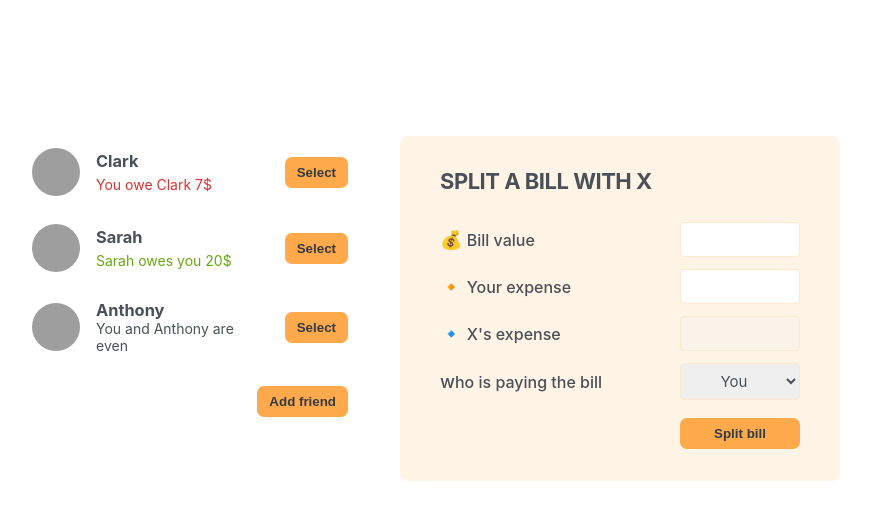
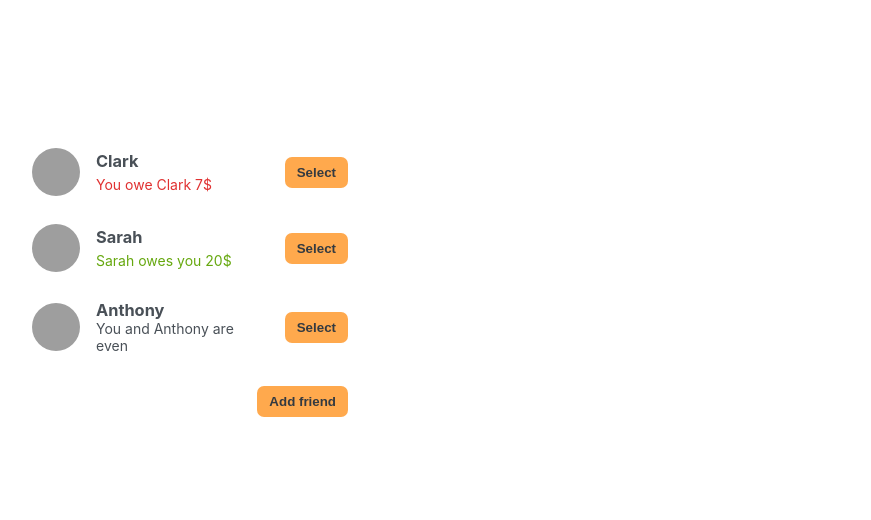
Before and after one commit to mmarty12/eat_n_split, a React (Create React App) app: page / in a window 1280 px wide. Shown: the top 520 px of the page, without its empty margins (210-1081 px from the left). Built offline with nearby package versions, Linux system fonts and the light colour scheme; grey boxes are pictures that could not be loaded; the HTML template or start-up script is replaced by a standard one.

Commit message:
implemented friend selection

```diff
--- a/src/App.js
+++ b/src/App.js
@@ -24,6 +24,7 @@
 export default function App() {
   const [friends, setFriends] = useState(initialFriends);
   const [showAddFriend, setShowAddFriend] = useState(false);
+  const [selectedFriend, setSelectedFriend] = useState(null);
 
   function handleShowAddFriend() {
     setShowAddFriend((show) => !show);
@@ -34,31 +35,49 @@
     setShowAddFriend(false);
   }
 
+  function handleSelection(friend) {
+    setSelectedFriend((cur) => (cur?.id === friend.id ? null : friend));
+    setShowAddFriend(false);
+  }
+
   return (
     <div className='app'>
       <div className='sidebar'>
-        <FriendsList friends={friends} />
+        <FriendsList
+          friends={friends}
+          selectedFriend={selectedFriend}
+          onSelection={handleSelection}
+        />
+
         {showAddFriend && <FormAddFriend onAddFriend={handleAddFriend} />}
+
         <Button onClick={handleShowAddFriend}>{showAddFriend ? 'Close' : 'Add friend'}</Button>
       </div>
-      <FormSplitBill />
+      {selectedFriend && <FormSplitBill selectedFriend={selectedFriend} />}
     </div>
   );
 }
 
-function FriendsList({ friends }) {
+function FriendsList({ friends, selectedFriend, onSelection }) {
   return (
     <ul>
       {friends.map((friend) => (
-        <Friend friend={friend} key={friend.id} />
+        <Friend
+          friend={friend}
+          key={friend.id}
+          selectedFriend={selectedFriend}
+          onSelection={onSelection}
+        />
       ))}
     </ul>
   );
 }
 
-function Friend({ friend }) {
+function Friend({ friend, selectedFriend, onSelection }) {
+  const isSelected = selectedFriend?.id === friend.id;
+
   return (
-    <li>
+    <li className={isSelected ? 'selected' : ''}>
       <img src={friend.image} alt={friend.name} />
       <h3>{friend.name}</h3>
       {friend.balance < 0 && (
@@ -72,7 +91,7 @@
         </p>
       )}
       {friend.balance === 0 && <p>You and {friend.name} are even</p>}
-      <Button>Select</Button>
+      <Button onClick={() => onSelection(friend)}>{isSelected ? 'Close' : 'Select'}</Button>
     </li>
   );
 }
@@ -121,23 +140,23 @@
   );
 }
 
-function FormSplitBill() {
+function FormSplitBill({ selectedFriend }) {
   return (
     <form className='form-split-bill'>
-      <h2>Split a bill with X</h2>
+      <h2>Split a bill with {selectedFriend.name}</h2>
       <label>💰 Bill value</label>
       <input type='text' />
 
       <label>🔸 Your expense</label>
       <input type='text' />
 
-      <label>🔹 X's expense</label>
+      <label>🔹 {selectedFriend.name}'s expense</label>
       <input type='text' disabled />
 
       <label>who is paying the bill</label>
       <select>
         <option value='user'>You</option>
-        <option value='friend'>X</option>
+        <option value='friend'>{selectedFriend.name}</option>
       </select>
       <Button>Split bill</Button>
     </form>
```
